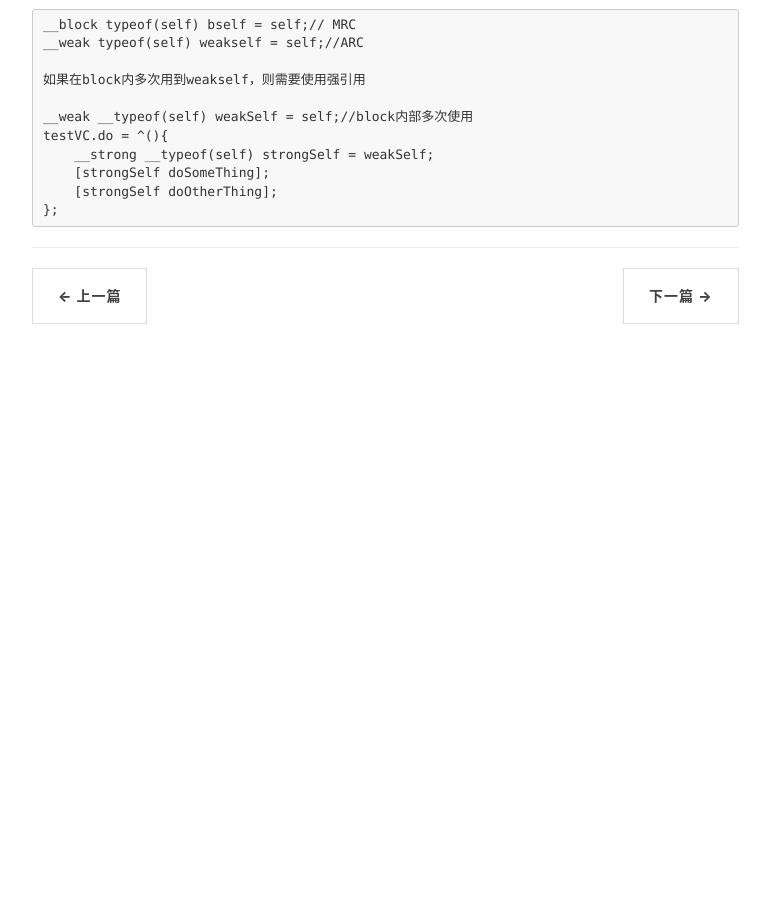
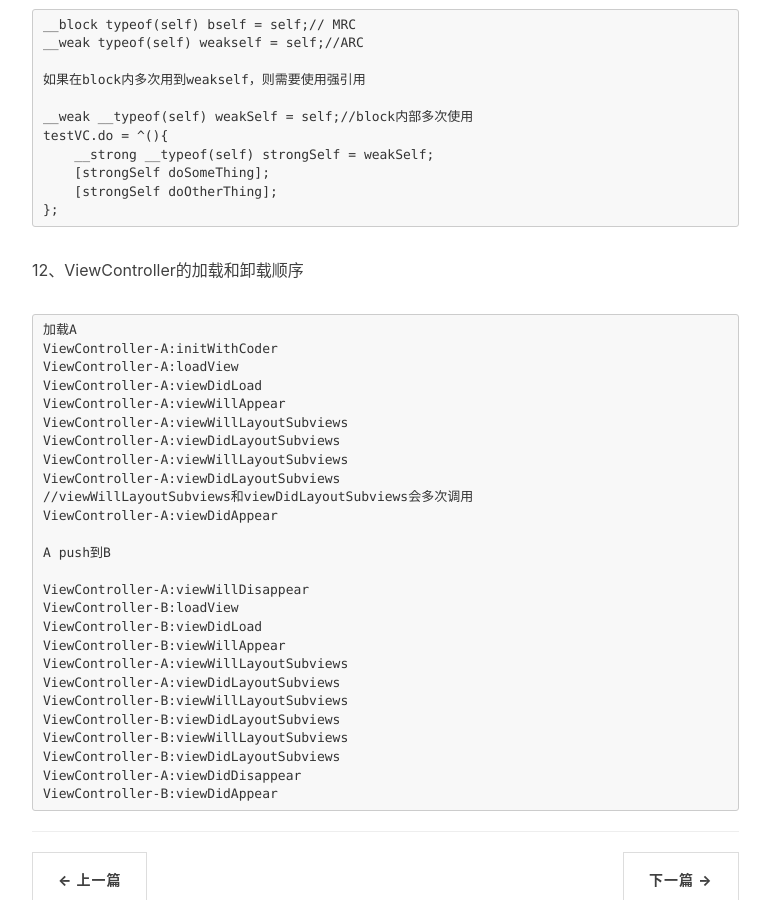
Before and after one commit to xttxqjfg/xttxqjfg.github.io, a Jekyll site: the page built from _posts/201708/2017-08-21-跳坑记录.markdown, in a window 1280 px wide and 900 px high, scrolled down 1557 px. Shown: the whole window, without its empty margins (233-1003 px from the left). Built offline with Jekyll 4.4.1, drawn with Linux system fonts in a browser that asks for light colours; nearby versions of some CDN libraries; comment, search, counter and statistics services are not loaded; before the commit the page ends 2025 px from its top, so only the background shows below that.

Commit message:
no message

````diff
--- a/_posts/201708/2017-08-21-跳坑记录.markdown
+++ b/_posts/201708/2017-08-21-跳坑记录.markdown
@@ -58,3 +58,34 @@ testVC.do = ^(){
     [strongSelf doOtherThing];
 };
 ```
+
+12、ViewController的加载和卸载顺序
+
+```
+加载A
+ViewController-A:initWithCoder
+ViewController-A:loadView
+ViewController-A:viewDidLoad
+ViewController-A:viewWillAppear
+ViewController-A:viewWillLayoutSubviews
+ViewController-A:viewDidLayoutSubviews
+ViewController-A:viewWillLayoutSubviews
+ViewController-A:viewDidLayoutSubviews
+//viewWillLayoutSubviews和viewDidLayoutSubviews会多次调用
+ViewController-A:viewDidAppear
+
+A push到B
+
+ViewController-A:viewWillDisappear
+ViewController-B:loadView
+ViewController-B:viewDidLoad
+ViewController-B:viewWillAppear
+ViewController-A:viewWillLayoutSubviews
+ViewController-A:viewDidLayoutSubviews
+ViewController-B:viewWillLayoutSubviews
+ViewController-B:viewDidLayoutSubviews
+ViewController-B:viewWillLayoutSubviews
+ViewController-B:viewDidLayoutSubviews
+ViewController-A:viewDidDisappear
+ViewController-B:viewDidAppear
+```
````
